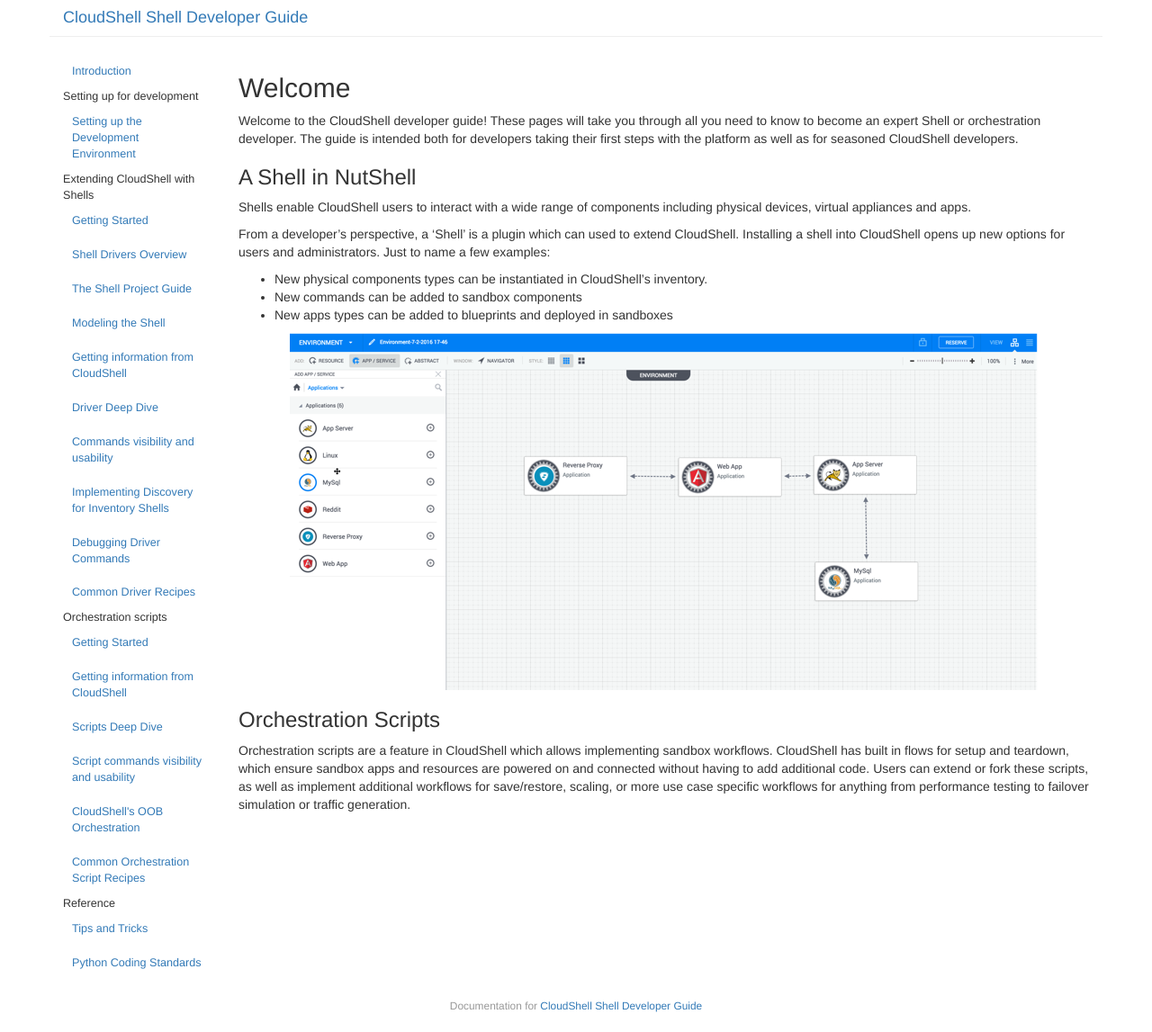
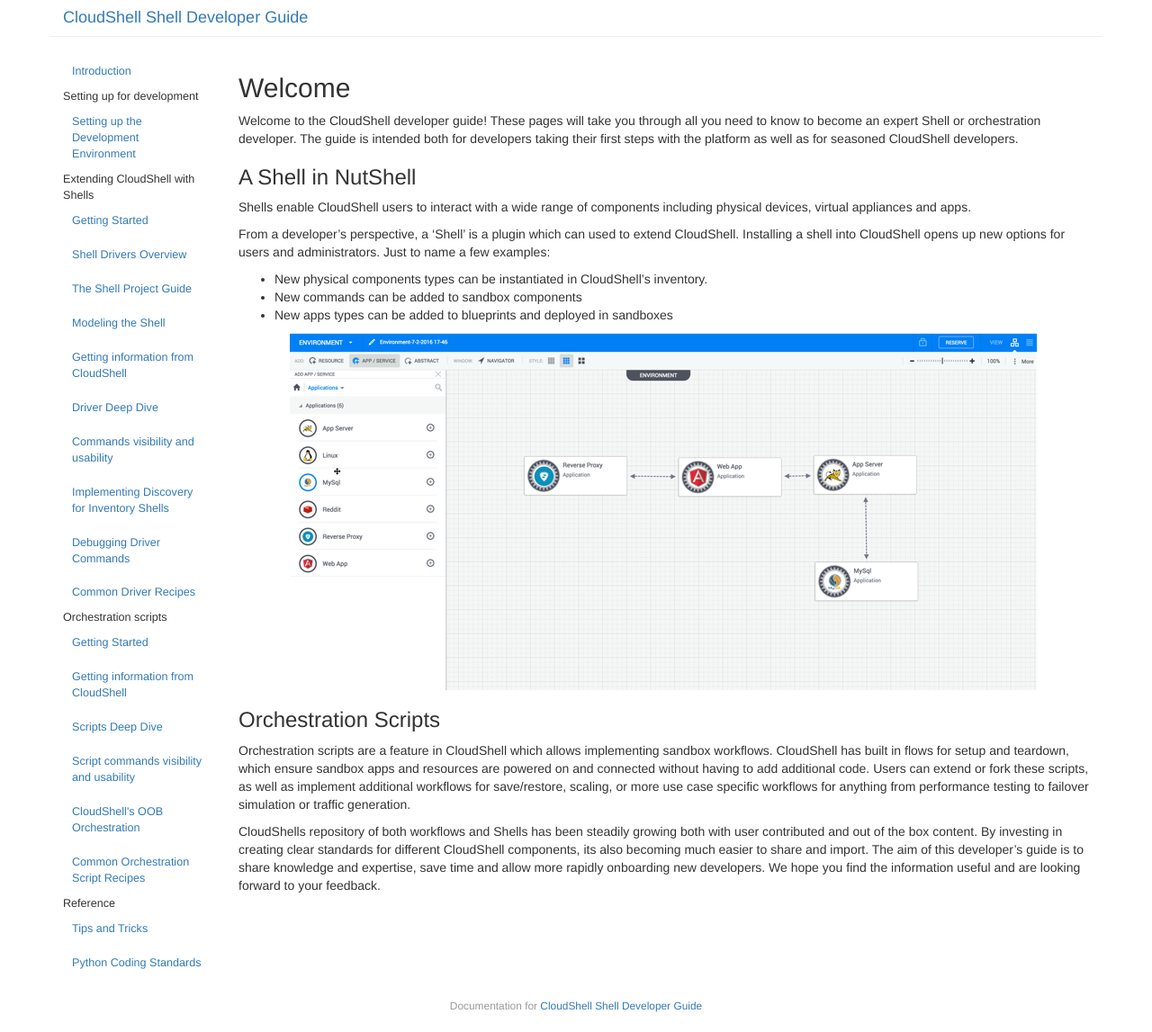
Before and after one commit to QualiSystems/devguide_source, a Jekyll site: the page built from index.md, in a window 1280 px wide. Shown: the whole page at 90% size. Built offline with Jekyll 4.4.1, drawn with Linux system fonts in a browser that asks for light colours.

Commit message:
updating into

```diff
--- a/index.md
+++ b/index.md
@@ -28,3 +28,10 @@
 connected without having to add additional code. Users can extend or fork these scripts, as well as implement additional
 workflows for save/restore, scaling, or more use case specific workflows for anything from performance testing to
 failover simulation or traffic generation.
+
+
+CloudShells repository of both workflows and Shells has been steadily growing both with user contributed and
+out of the box content. By investing in creating clear standards for different CloudShell components, its also becoming
+much easier to share and import. The aim of this developer's guide is to share knowledge and expertise, save time
+and allow more rapidly onboarding new developers. We hope you find the information useful and are looking forward to your
+feedback.
```
